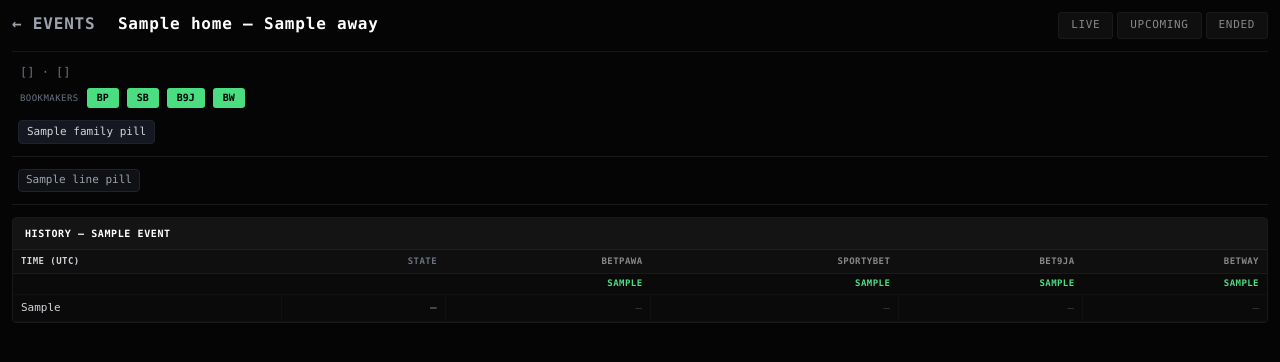
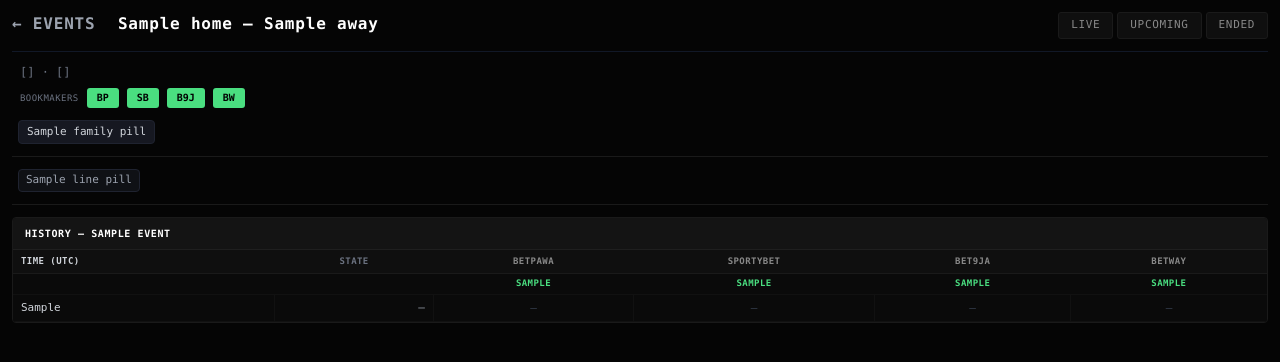
Before and after one commit to lorenzosntr-pawa/odds-scraper, a FastAPI app: template src/odds_scraper/web/templates/event_detail.html in a window 1280 px wide. Shown: the top 362 px of the page. Run offline with FastAPI, Linux system fonts and the light colour scheme; the template is opened without the code that fills it: most values are stand-ins (such as "Sample title", 1, 10 or a date in 2020); parts of the project's set-up code (start-up, migrations or seed data) failed here and were passed over; some libraries are stand-ins or nearby versions.

Commit message:
fix(web/detail): center history-table headers + matched side widths
thead th gets text-align: center so bookmaker <th colspan=...> labels
sit over their colspan area. Side-cell <th class=side-h> and the
matching <td class=num> share a 56px min-width so the visual columns
line up with the bookmaker header above. .ts-col stays left-aligned.

Adds a regression-guard test that the <table class="history-table">
markup hook is present.

```diff
--- a/src/odds_scraper/web/static/app.css
+++ b/src/odds_scraper/web/static/app.css
@@ -272,6 +272,21 @@ body.hide-betway    .history-table [data-bookmaker="betway"]    { display: none;
 .history-table tbody tr:hover           { background: #1a1a1a; }
 .history-table td:not(:first-child) { border-left: 1px solid #111; }
 
+.history-table thead th {
+  text-align: center;
+}
+.history-table th.ts-col,
+.history-table td.ts-col {
+  text-align: left;
+}
+.history-table th.side-h,
+.history-table td.num {
+  min-width: 56px;
+}
+.history-table td.num {
+  text-align: center;
+}
+
 .empty {
   padding: 24px;
   text-align: center;
```
Also changed, not shown: tests/test_web_app.py (+7 -0 lines).
